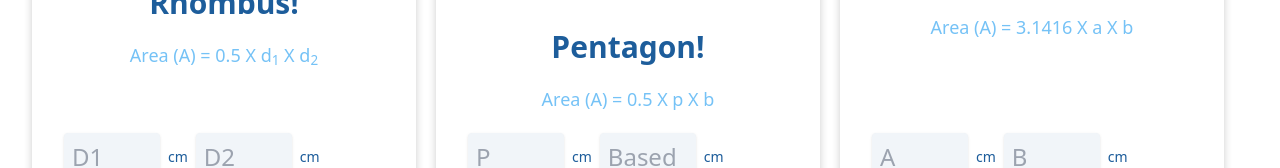
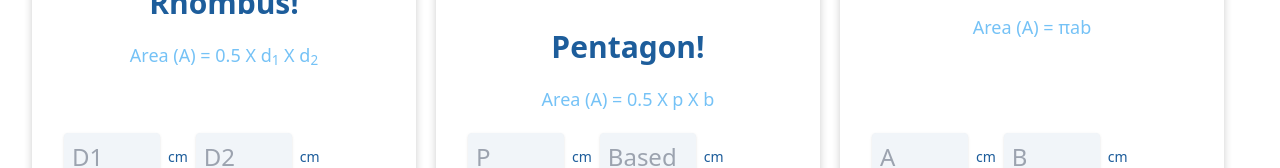
Before and after one commit to codewithsaidul/geometry-genius, a plain HTML site: page index.html in a window 1280 px wide. Shown: the part 852-1020 px from the top of the page. Drawn offline with nearby package versions, Linux system fonts and the light colour scheme.

Commit message:
Pie Symbol Added

```diff
--- a/index.html
+++ b/index.html
@@ -218,7 +218,7 @@
                         </figure>
                         <div class="card-body text-center space-y-3">
                             <h2 class="text-3xl text-primary-color font-bold">Ellipse!</h2>
-                            <p class="text-lg font-normal text-second-color">Area (A) = 3.1416 X a X b</p>
+                            <p class="text-lg font-normal text-second-color">Area (A) = &#x3C0;ab</p>
 
                             <div class="flex gap-x-2 items-center">
                                 <input type="text"
```
